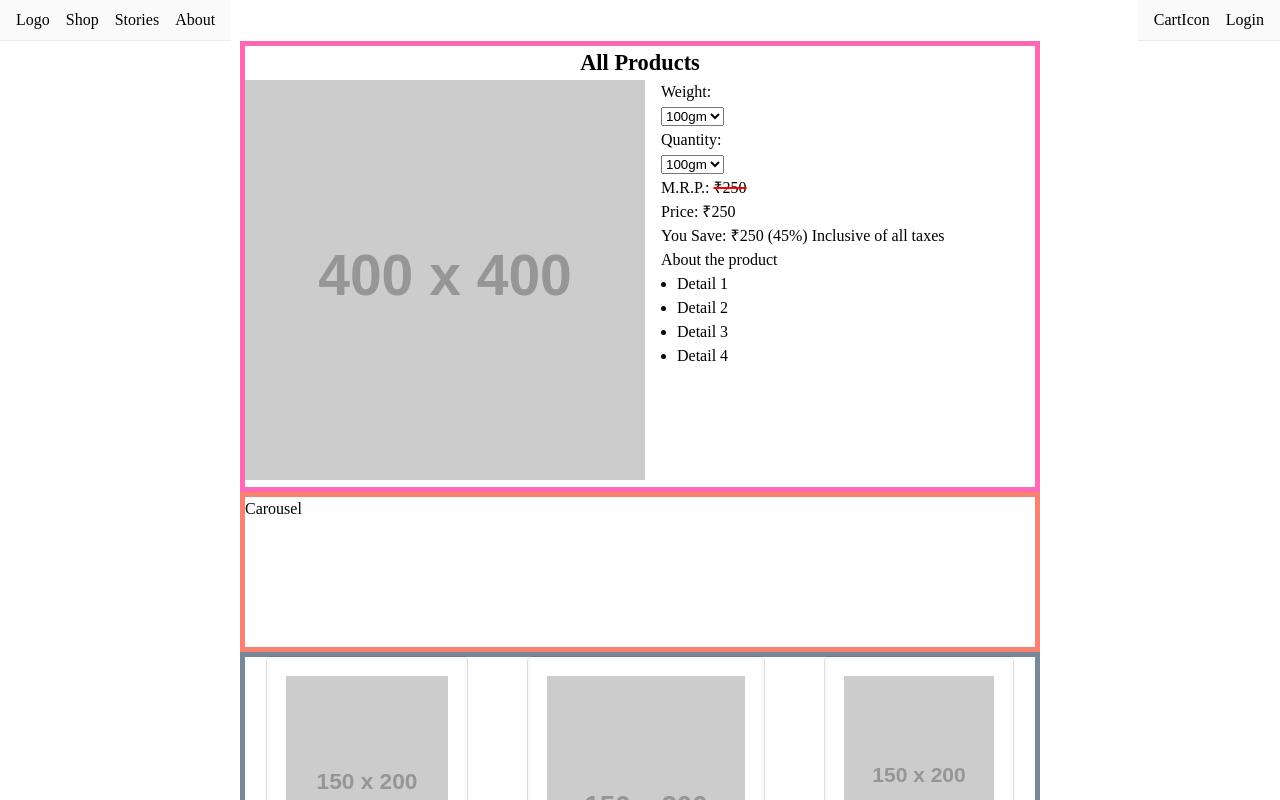
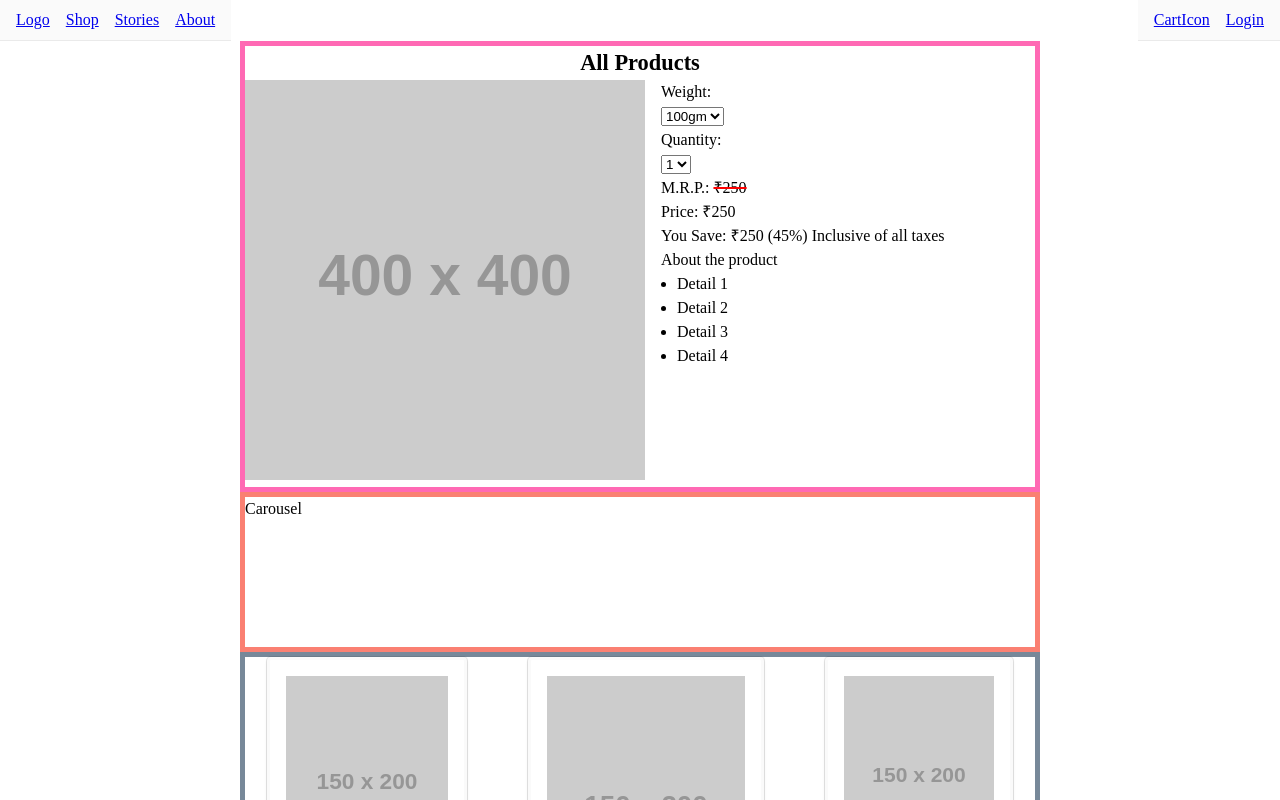
Before and after one commit to bharat-patodi/chahalPahalTea, a Next.js app: page / in a window 1280 px wide. Shown: the top 800 px of the page. Built offline with nearby package versions, Linux system fonts and the light colour scheme.

Commit message:
Create all pages

```diff
--- a/components/Header.tsx
+++ b/components/Header.tsx
@@ -1,17 +1,18 @@
 import styles from '../styles/Header.module.css';
+import Link from 'next/link';
 
 const Header = () => (
   <header className={styles.header}>
     <nav>
       <ul>
-        <li>Logo</li>
-        <li>Shop</li>
-        <li>Stories</li>
-        <li>About</li>
+        <li><Link href="/"><a>Logo</a></Link></li>
+        <li><Link href="/shop"><a>Shop</a></Link></li>
+        <li><Link href="/testimonials"><a>Stories</a></Link></li>
+        <li><Link href="/about"><a>About</a></Link></li>
       </ul>
       <ul>
-        <li>CartIcon</li>
-        <li>Login</li>
+        <li><Link href="/cart"><a>CartIcon</a></Link></li>
+        <li><Link href="/login"><a>Login</a></Link></li>
       </ul>
     </nav>
   </header>
--- a/pages/index.tsx
+++ b/pages/index.tsx
@@ -34,10 +34,10 @@ const Home: NextPage = () => {
                   </select>
                   <label htmlFor="quantity">Quantity:</label>
                   <select name="quantity" id="quantity">
-                    <option value="100gm">100gm</option>
-                    <option value="250g">250gm</option>
-                    <option value="500gm">500gm</option>
-                    <option value="1kg">1kg</option>
+                    <option value="100gm">1</option>
+                    <option value="250g">2</option>
+                    <option value="500gm">3</option>
+                    <option value="1kg">4</option>
                   </select>
                 </form>
                 <p>
--- a/styles/Home.module.css
+++ b/styles/Home.module.css
@@ -1,5 +1,3 @@
-
-
 .carousel {
   border: 5px solid salmon;
   min-height: 20vh;
@@ -46,13 +44,11 @@
 
 .strikeThrough {
   text-decoration: line-through;
-  /* text-decoration-style: wavy; */
+  text-decoration-color: red;
   text-decoration-thickness: 2px;
-  text-decoration-color: red;
 }
 
 .productDetails {
-  /* Why are styles not working */
   list-style-type: disc;
 }
 
--- a/styles/globals.css
+++ b/styles/globals.css
@@ -237,6 +237,10 @@ body {
   font-family: var(--text-font);
 }
 
+main {
+  min-height: 80vh;
+}
+
 h1 {
   font-size: 3em;
 }
```
Also changed, not shown: pages/about.tsx (added, +18 -0 lines), pages/cart.tsx (added, +18 -0 lines), pages/credits.tsx (+7 -0 lines), pages/login.tsx (added, +23 -0 lines), pages/shop.tsx (added, +18 -0 lines), pages/testimonials.tsx (added, +18 -0 lines).
